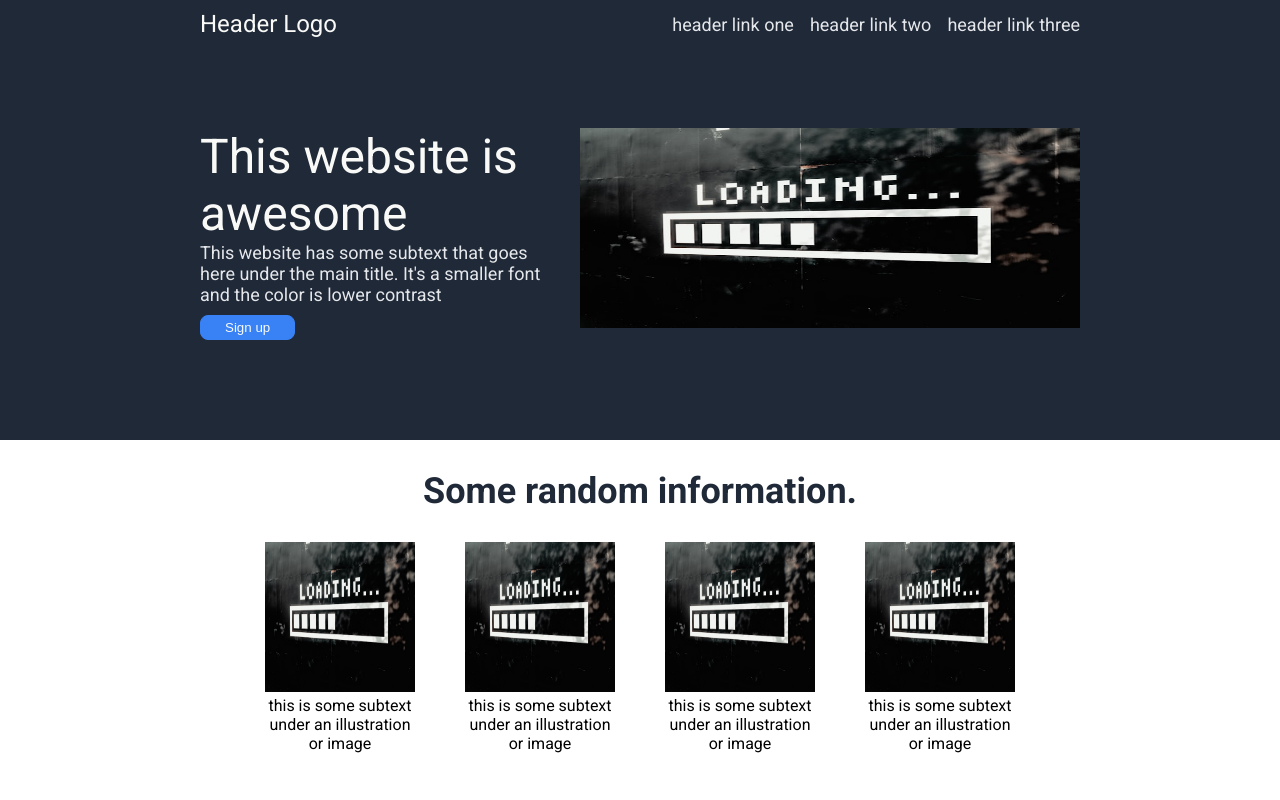
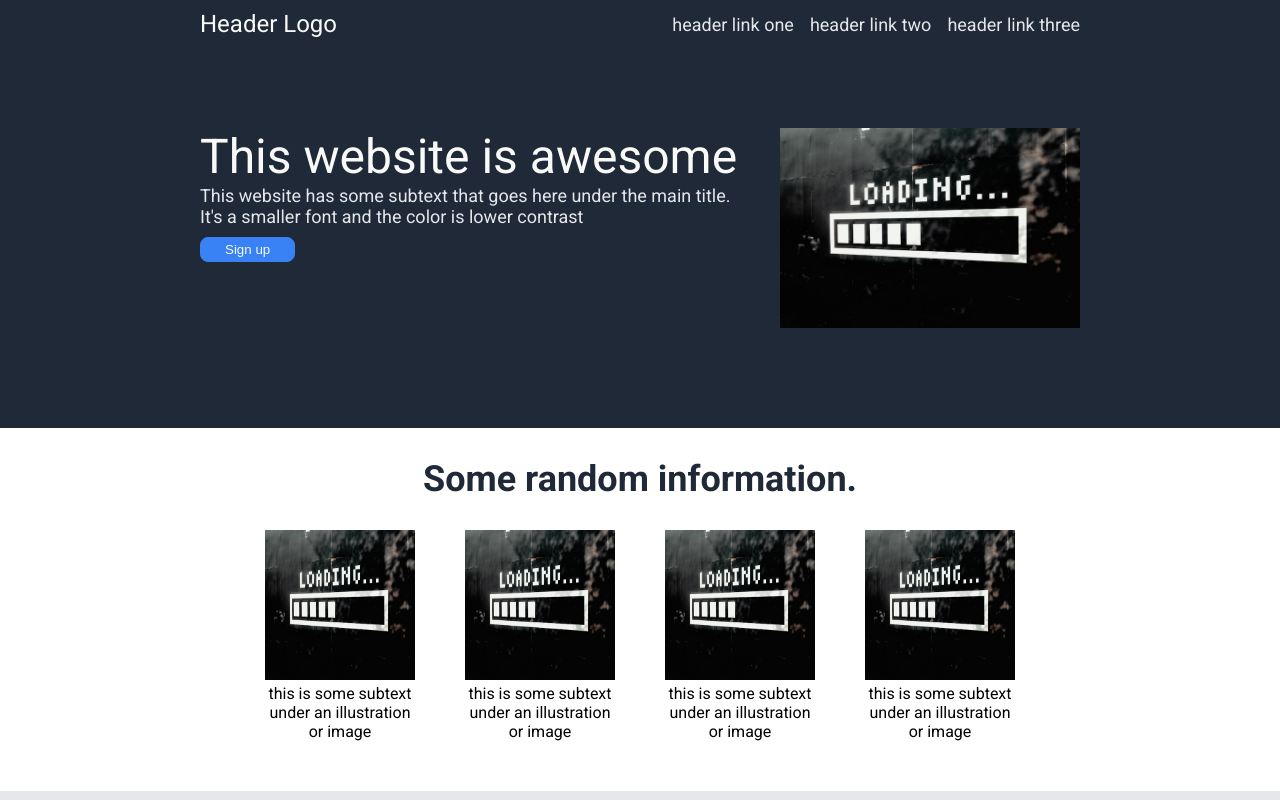
Before and after one commit to LFLM-NG/landing-page, a plain HTML site: page index.html in a window 1280 px wide. Shown: the top 800 px of the page. Drawn offline with Linux system fonts and the light colour scheme.

Commit message:
Edit banner and update README.md

```diff
--- a/style.css
+++ b/style.css
@@ -54,10 +54,13 @@ ul {
     gap: 30px;
 }
 
+.banner-content {
+    min-width: 450px;
+}
+
 .banner img {
-    width: 500px;
+    width: 400px;
     height: 200px;
-    flex: 0 0 auto;
 }
 
 .hero-main-text {
```
Also changed, not shown: 1 other file.
